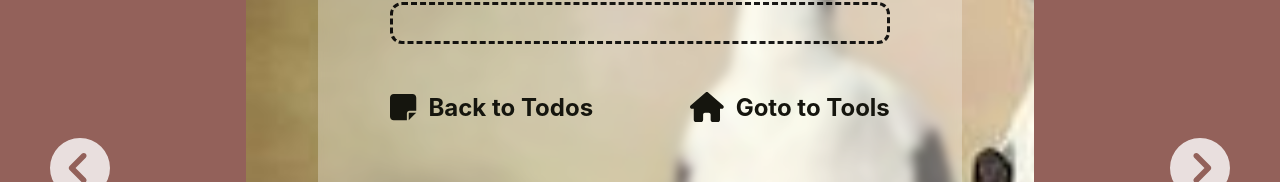
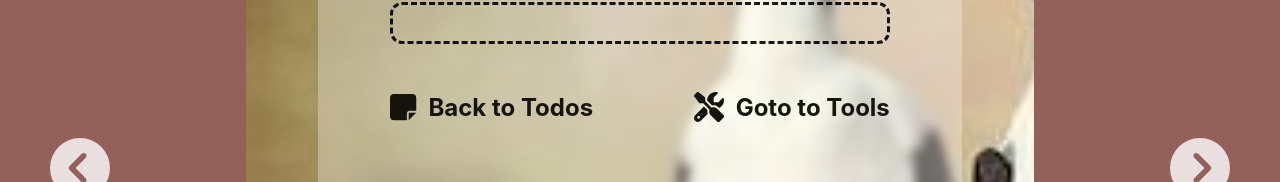
Before and after one commit to minnas/post-app-react, a React (Vite) app: page /my-todos in a window 1280 px wide. Shown: the part 288-470 px from the top of the page. Built offline with nearby package versions, Linux system fonts and the light colour scheme.

Commit message:
small style fixes

```diff
--- a/src/components/tools/accordion.scss
+++ b/src/components/tools/accordion.scss
@@ -22,6 +22,7 @@
       color: rgba(0,0,0, .9);
       &:hover {
         background-color: rgba(147, 97, 90, .6);
+        cursor: pointer;
       }
       & svg {
         font-size: 2rem;
--- a/src/components/tools/button.scss
+++ b/src/components/tools/button.scss
@@ -6,6 +6,7 @@
   font-size: 2rem;
   &:hover {
     color: #93615a !important;
+    cursor: pointer;
   }
   &.pressed-darkmode {
     background-color: #676461;
--- a/src/components/views/MyTodos.tsx
+++ b/src/components/views/MyTodos.tsx
@@ -1,4 +1,4 @@
-import { faHome, faLayerGroup, faCheck, faCheckCircle, faTimes, faNoteSticky, faInfo } from "@fortawesome/free-solid-svg-icons";
+import { faLayerGroup, faCheck, faCheckCircle, faTimes, faNoteSticky, faInfo, faTools } from "@fortawesome/free-solid-svg-icons";
 import { FontAwesomeIcon } from "@fortawesome/react-fontawesome";
 import { FormEvent, MouseEventHandler, useEffect, useState } from "react";
 import { useSelector, useDispatch } from 'react-redux';
@@ -95,7 +95,7 @@ const MyTodos = () => {
               Back to Todos
           </NavLink>
           <NavLink className="footer-link home-link" to="/tools">
-            <FontAwesomeIcon icon={faHome} size="lg"/>
+            <FontAwesomeIcon icon={faTools} size="lg"/>
               Goto to Tools
           </NavLink>
         </div>
--- a/src/components/views/Todos.tsx
+++ b/src/components/views/Todos.tsx
@@ -48,7 +48,7 @@ const Todos = () => {
         setToastVisible(true);
         setTimeout(() => {
           setToastVisible(false);
-        }, 400);
+        }, 500);
       }
     };
 
```
